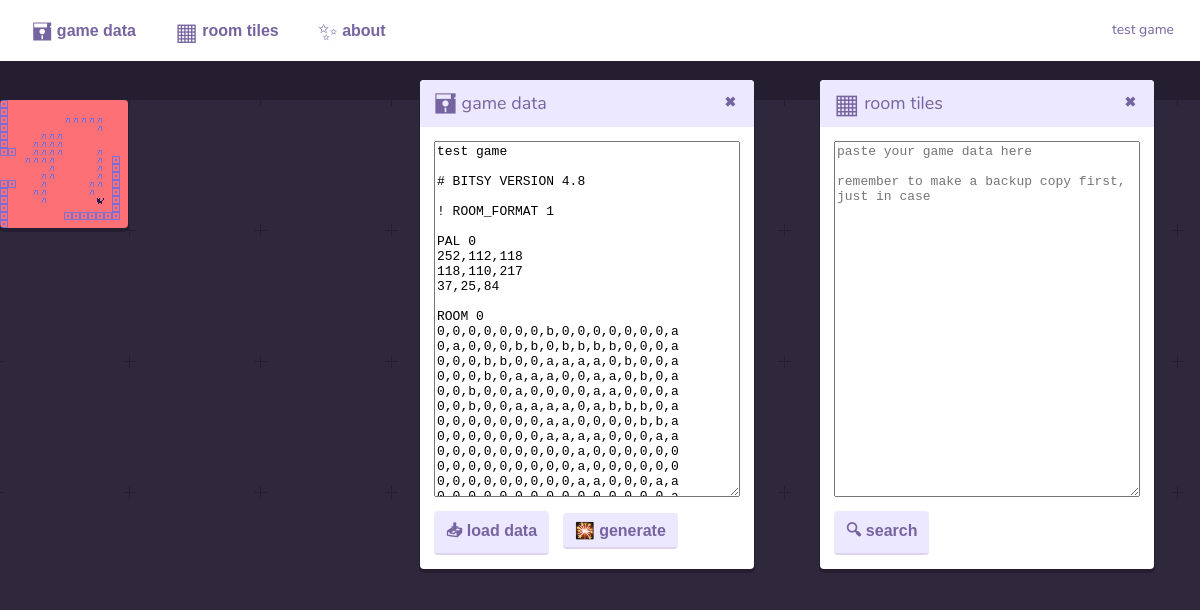
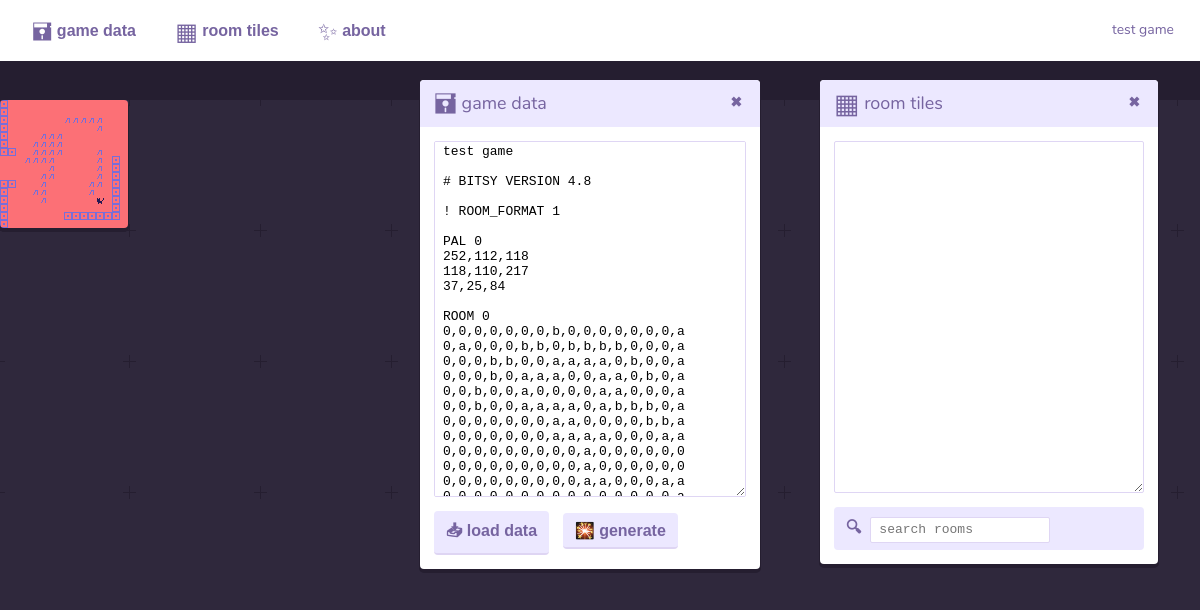
Before and after one commit to mistress-of-loft-and-spire/witchery, an Electron app: page index.html in a window 1200 px wide. Drawn offline with Linux system fonts and the light colour scheme; files whose address does not match are found by name.

Commit message:
add search field

```diff
--- a/css/editor.css
+++ b/css/editor.css
@@ -198,6 +198,8 @@ canvas {
 
 
 
+
+
 .content {
 
 }
@@ -240,7 +242,38 @@ canvas {
 
 
 
-.button, button, textarea, p {
+.field, textarea {
+	overflow: scroll;
+	resize: both;
+}
+
+.field, textarea, input {
+	border: solid 1px #dfd6f4;
+	border-radius: 2px;
+
+	min-height: 22px;
+	padding-left: 8px;
+
+	font-size: 13px;
+	font-family: monospace;
+}
+
+.control {
+	background: #ece8ff;
+	border: none;
+
+	border-radius: 4px;
+
+	display: inline-block;
+
+	padding: 8px 12px 7px 12px;
+
+	color: #7664a0;
+	font-size: 16px;
+	font-weight: bold;
+}
+
+.button, button, textarea, p, .field, .control {
 	margin: 0px;
 	margin-bottom: 14px;
 
@@ -292,8 +325,3 @@ button.close {
 
 	font-size: 14px;
 }
-
-textarea {
-	font-size: 13px;
-	font-family: monospace;
-}
--- a/index.html
+++ b/index.html
@@ -39,6 +39,8 @@
 
 			<div id="mainPanel">
 
+				<!-- DIALOGS: LOAD DATA -->
+
 				<div id="loadDialog" style="left:420px;" class="dialog">
 					<div class="title" onmousedown="startDrag(event);"><span class="icon">&#128428;&#xFE0E;</span> game data<button title="close window" class="close" onmouseup="hide(loadDialog);">&#10006;</button></div>
 
@@ -53,19 +55,21 @@ remember to make a backup copy first, just in case" style="min-width:300px;heigh
 					</div>
 				</div>
 
-				<div id="piecesDialog" style="left:820px;" class="dialog">
-					<div class="title" onmousedown="startDrag(event);"><span class="icon">&#9638;&#xFE0E;</span> room tiles<button title="close window" class="close" onmouseup="hide(loadDialog);">&#10006;</button></div>
+				<!-- DIALOGS: ROOM TILES -->
+
+				<div id="tilesDialog" style="left:820px;" class="dialog">
+					<div class="title" onmousedown="startDrag(event);"><span class="icon">&#9638;&#xFE0E;</span> room tiles<button title="close window" class="close" onmouseup="hide(tilesDialog);">&#10006;</button></div>
 
 					<div class="content">
 
-						<textarea id="datafield" title="" placeholder="paste your game data here
+						<div id="roomfield" class="field" style="min-width:160px;width:300px;height:350px;"></div>
 
-remember to make a backup copy first, just in case" style="min-width:300px;height:350px;"></textarea>
-
-						<button title="game data" onmouseup="load();">&#128269;&#xFE0E; search</button>
+						<div class="control" onmouseup="load();">&#128269;&#xFE0E;&nbsp;&nbsp;<input id="searchfield" title="search rooms by name" placeholder="search rooms"></textarea></div>
 
 					</div>
 				</div>
+
+				<!-- DIALOGS: ABOUT -->
 
 				<div id="aboutDialog" style="left:375px;width:460px;display:none;" class="dialog">
 					<div class="title" onmousedown="startDrag(event);"><span class="icon">&#10024;&#xFE0E;</span> about this tool<button title="close window" class="close" onmouseup="hide(aboutDialog);">&#10006;</button></div>
@@ -97,6 +101,7 @@ remember to make a backup copy first, just in case" style="min-width:300px;heigh
 					</div>
 				</div>
 
+
 				<div id="mapSpace">
 
 
```
